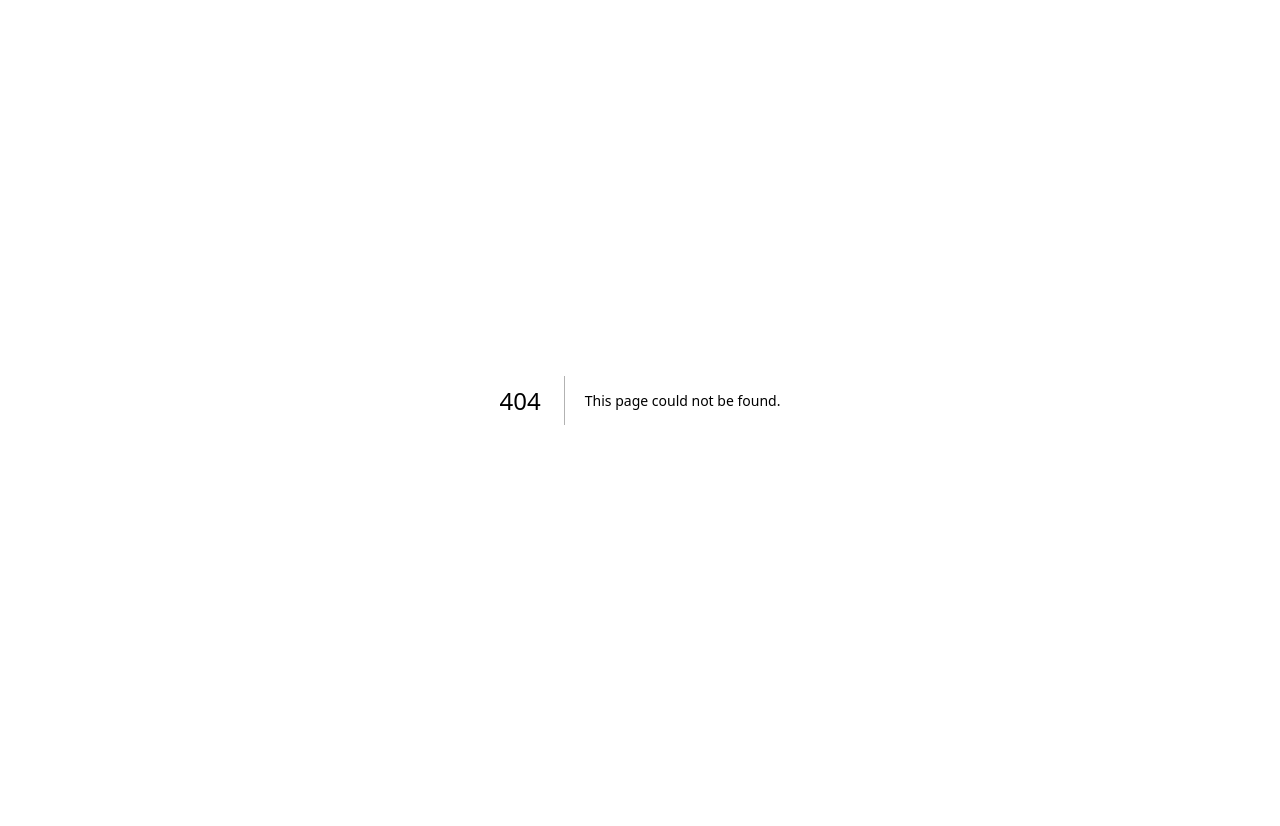
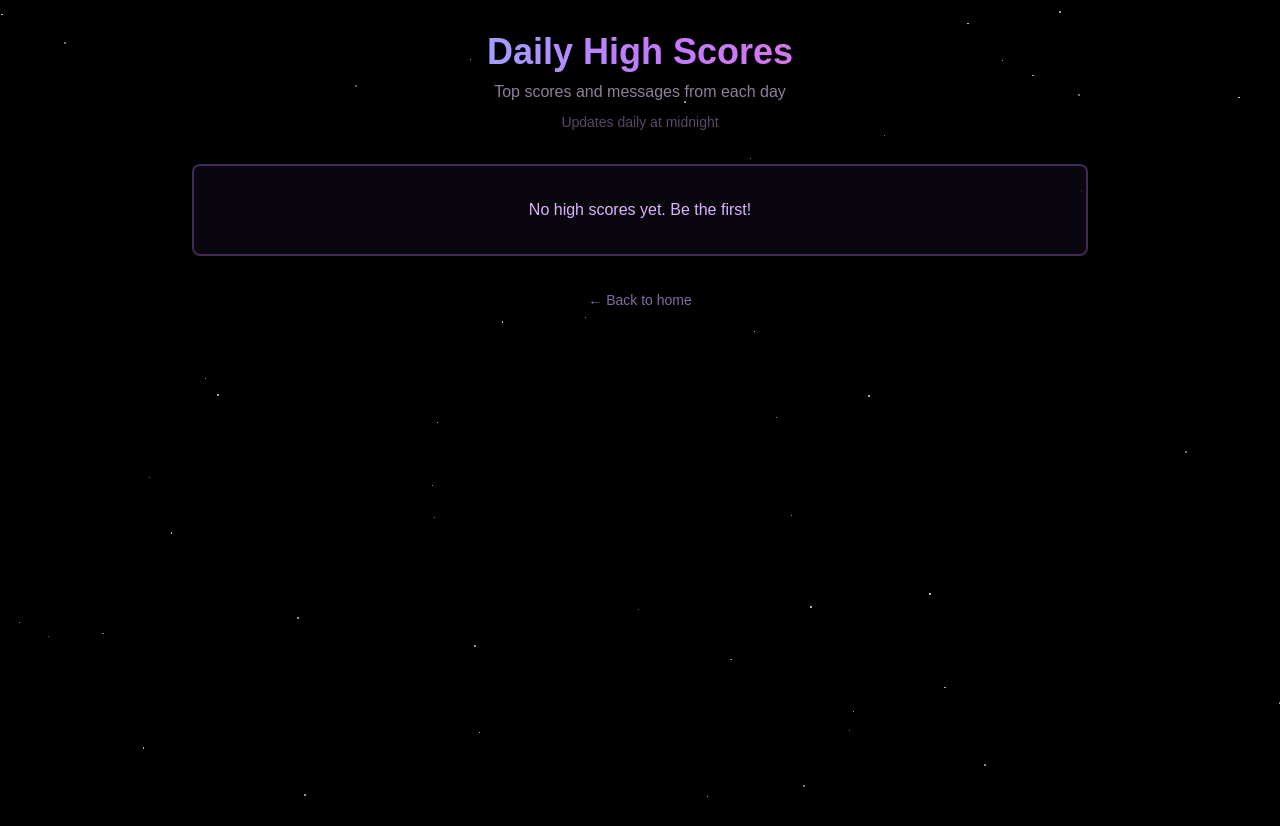
Before and after one commit to killthisworld/vybrix, a Next.js app: page /leaderboard in a window 1280 px wide. Before the commit this address had no page. Shown: the top 826 px of the page. Before the commit the page ends 800 px from the top, so only its background shows below. Built offline with nearby package versions, Linux system fonts and the light colour scheme.

Commit message:
Add smooth UFO movement, score reset on hit, colored spaceships, and leaderboard feature

```diff
--- /dev/null
+++ b/app/api/leaderboard/route.ts
@@ -0,0 +1,22 @@
+import { NextResponse } from 'next/server';
+
+export async function GET() {
+  try {
+    // TODO: Fetch top score for each day from your database
+    // Group by date, get MAX(score) for each date
+    // Return with the message that corresponds to that high score
+    // Only show dates before today (so current day can accumulate)
+
+    const leaderboard = [
+      // Example structure:
+      // { score: 150, message: "Example message", date: "2025-11-29" }
+    ];
+
+    return NextResponse.json({ leaderboard });
+  } catch (error) {
+    return NextResponse.json(
+      { error: 'Failed to fetch leaderboard' },
+      { status: 500 }
+    );
+  }
+}
--- /dev/null
+++ b/app/api/save-score/route.ts
@@ -0,0 +1,17 @@
+import { NextResponse } from 'next/server';
+
+export async function POST(request: Request) {
+  try {
+    const { token, score } = await request.json();
+
+    // TODO: Save score to your database
+    // This should save: token, score, date, and the user's original message
+
+    return NextResponse.json({ success: true });
+  } catch (error) {
+    return NextResponse.json(
+      { error: 'Failed to save score' },
+      { status: 500 }
+    );
+  }
+}
--- /dev/null
+++ b/app/leaderboard/page.tsx
@@ -0,0 +1,138 @@
+'use client';
+
+import { useState, useEffect } from 'react';
+import Link from 'next/link';
+
+interface Star {
+  x: number;
+  y: number;
+  size: number;
+  opacity: number;
+}
+
+interface LeaderboardEntry {
+  score: number;
+  message: string;
+  date: string;
+}
+
+const STAR_COUNT = 50;
+
+export default function LeaderboardPage() {
+  const [stars, setStars] = useState<Star[]>([]);
+  const [leaderboard, setLeaderboard] = useState<LeaderboardEntry[]>([]);
+  const [loading, setLoading] = useState(true);
+
+  useEffect(() => {
+    const newStars = Array.from({ length: STAR_COUNT }, () => ({
+      x: Math.random() * 100,
+      y: Math.random() * 100,
+      size: Math.random() * 1.5 + 0.5,
+      opacity: Math.random() * 0.5 + 0.5,
+    }));
+    setStars(newStars);
+
+    fetchLeaderboard();
+  }, []);
+
+  const fetchLeaderboard = async () => {
+    try {
+      const response = await fetch('/api/leaderboard');
+      const data = await response.json();
+      setLeaderboard(data.leaderboard || []);
+    } catch (err) {
+      console.error('Failed to fetch leaderboard:', err);
+    } finally {
+      setLoading(false);
+    }
+  };
+
+  return (
+    <div className="min-h-screen bg-black relative overflow-hidden pb-16">
+      <div className="fixed inset-0">
+        {stars.map((star, i) => (
+          <div
+            key={i}
+            className="absolute rounded-full bg-white"
+            style={{
+              left: `${star.x}%`,
+              top: `${star.y}%`,
+              width: `${star.size}px`,
+              height: `${star.size}px`,
+              opacity: star.opacity,
+            }}
+          />
+        ))}
+      </div>
+
+      <div className="relative z-10 min-h-screen flex flex-col items-center px-4 py-8">
+        <div className="w-full max-w-4xl">
+          <div className="mb-8 text-center">
+            <h1 className="text-4xl font-bold mb-2 bg-gradient-to-r from-cyan-400 via-purple-400 to-pink-400 text-transparent bg-clip-text">
+              Daily High Scores
+            </h1>
+            <p className="text-purple-200/60">
+              Top scores and messages from each day
+            </p>
+            <p className="text-purple-300/40 text-sm mt-2">
+              Updates daily at midnight
+            </p>
+          </div>
+
+          {loading ? (
+            <div className="text-center py-12">
+              <div className="inline-block">
+                <div className="w-16 h-16 border-4 border-purple-400/20 border-t-cyan-400 rounded-full animate-spin" />
+              </div>
+            </div>
+          ) : leaderboard.length === 0 ? (
+            <div className="border-2 border-purple-400/30 rounded-lg p-8 bg-purple-400/5 backdrop-blur text-center">
+              <p className="text-purple-300">No high scores yet. Be the first!</p>
+            </div>
+          ) : (
+            <div className="space-y-4">
+              {leaderboard.map((entry, index) => (
+                <div
+                  key={index}
+                  className="border-2 border-purple-400/30 rounded-lg p-6 bg-purple-400/5 backdrop-blur hover:border-cyan-400/50 transition-colors"
+                >
+                  <div className="flex items-start justify-between mb-4">
+                    <div className="flex items-center gap-4">
+                      <div className="text-3xl font-bold bg-gradient-to-r from-yellow-400 to-orange-400 text-transparent bg-clip-text">
+                        #{index + 1}
+                      </div>
+                      <div>
+                        <div className="text-cyan-400 font-bold text-xl">
+                          {entry.score} points
+                        </div>
+                        <div className="text-purple-300/60 text-sm">
+                          {new Date(entry.date).toLocaleDateString('en-US', {
+                            month: 'long',
+                            day: 'numeric',
+                            year: 'numeric'
+                          })}
+                        </div>
+                      </div>
+                    </div>
+                  </div>
+                  <div className="bg-black/40 rounded-lg p-4 border border-purple-400/20">
+                    <p className="text-white/90 italic">"{entry.message}"</p>
+                  </div>
+                </div>
+              ))}
+            </div>
+          )}
+
+          <div className="text-center mt-8">
+            <Link
+              href="/"
+              className="text-purple-300/60 hover:text-purple-300 text-sm transition-colors"
+            >
+              ← Back to home
+            </Link>
+          </div>
+        </div>
+      </div>
+    </div>
+  );
+}
```
